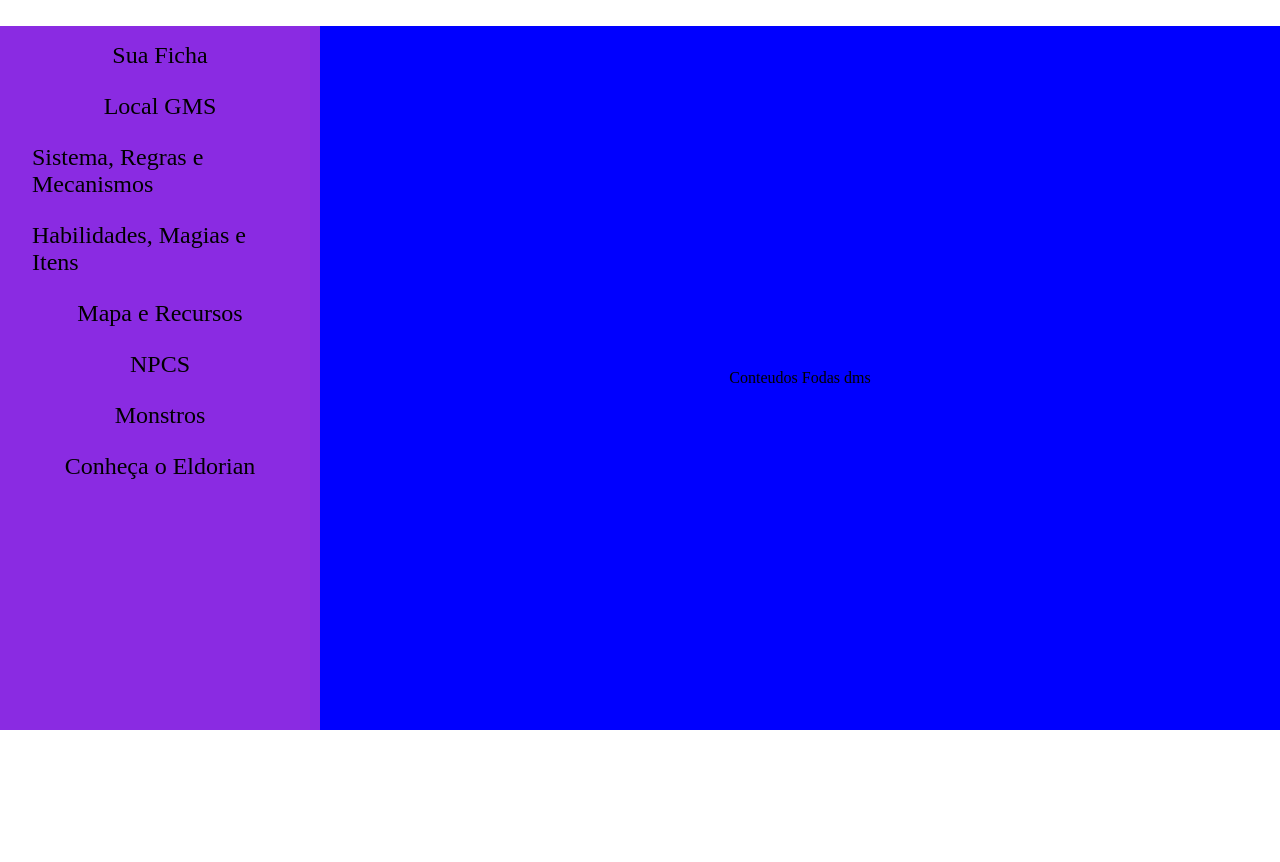
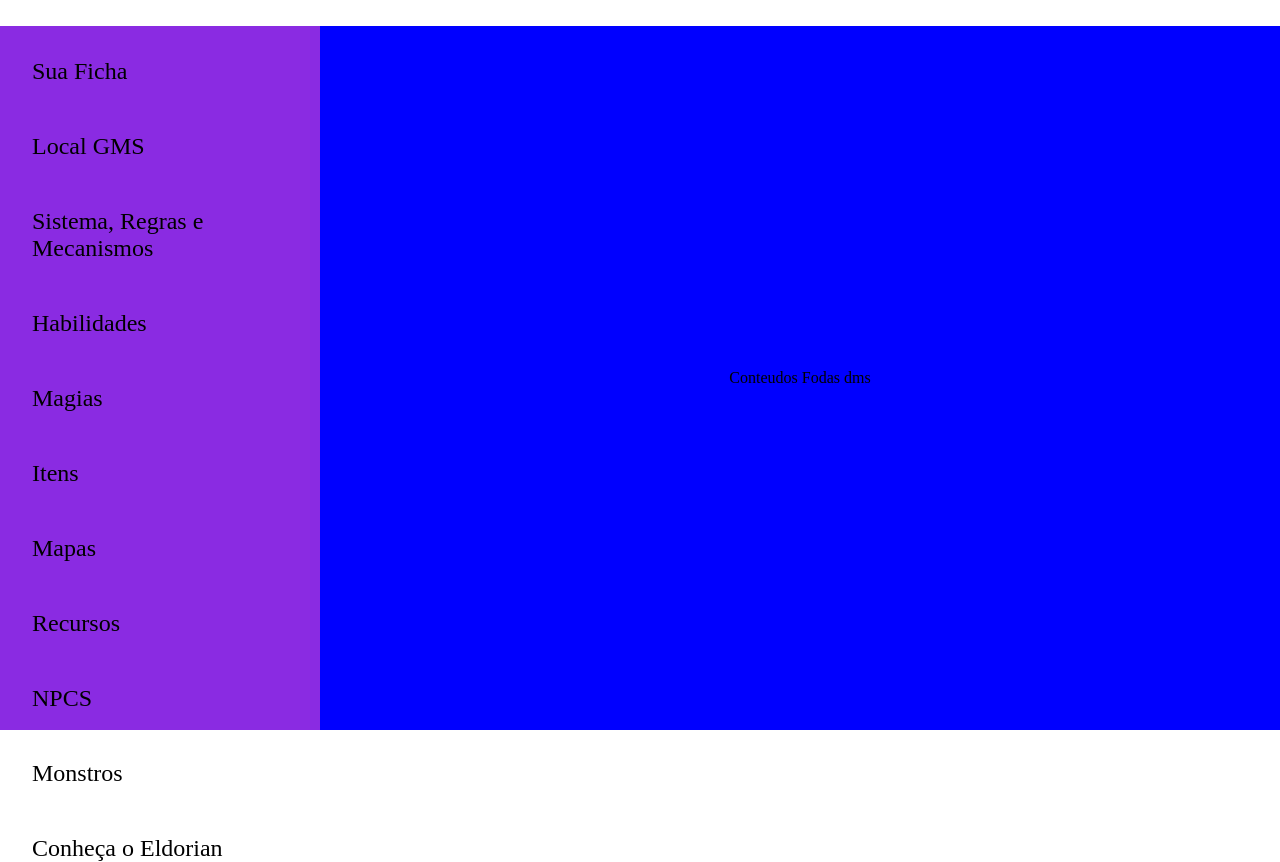
Before and after one commit to Diogo-ODev/RPGEldorian, a plain HTML site: page index.html in a window 1280 px wide. Shown: the part 70-932 px from the top of the page. Before the commit the page ends 800 px from the top, so only its background shows below. Drawn offline with Linux system fonts and the light colour scheme.

Commit message:
trocado de o aside de ul li para div

```diff
--- a/index.html
+++ b/index.html
@@ -17,16 +17,17 @@
     <main>
       <section>Conteudos Fodas dms</section>
       <aside>
-        <ul>
-          <li>Sua Ficha</li>
-          <li>Local GMS</li>
-          <li>Sistema, Regras e Mecanismos</li>
-          <li>Habilidades, Magias e Itens</li>
-          <li>Mapa e Recursos</li>
-          <li>NPCS</li>
-          <li>Monstros</li>
-          <li>Conheça o Eldorian</li>
-        </ul>
+        <div>Sua Ficha</div>
+        <div>Local GMS</div>
+        <div>Sistema, Regras e Mecanismos</div>
+        <div>Habilidades</div>
+        <div>Magias</div>
+        <div>Itens</div>
+        <div>Mapas</div>
+        <div>Recursos</div>
+        <div>NPCS</div>
+        <div>Monstros</div>
+        <div>Conheça o Eldorian</div>
       </aside>
     </main>
     <script src="script.js"></script>
--- a/indexStyle.css
+++ b/indexStyle.css
@@ -30,24 +30,21 @@ aside {
   width: 25%;
   background-color: blueviolet;
   display: flex;
-  justify-content: center;
+  flex-direction: column;
+  gap: 16px;
+  padding: 16px;
 }
 
-aside ul {
-  height: 100%;
-  width: 90%;
+aside div {
   display: flex;
   flex-direction: column;
-  align-items: center;
-  gap: 24px;
-  padding: 16px;
+  align-items: flex-start;
+  gap: 8px;
+  font-size: 24px;
+  margin: 16px;
 }
 
 ul,
 li {
   list-style: none;
 }
-
-aside ul li {
-  font-size: 24px;
-}
```
